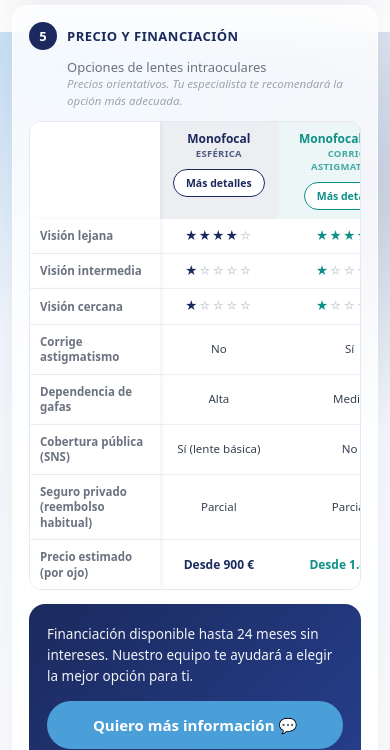
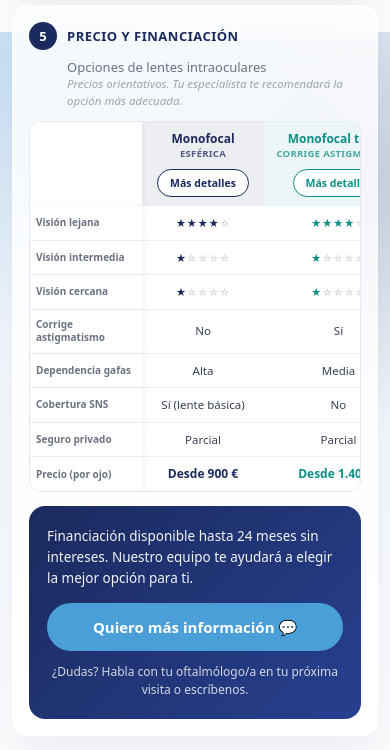
Before and after one commit to jalonso986/Eye-Care-Demo, a plain HTML site: page index.html in a window 390 px wide. Shown: the part 2500-3250 px from the top of the page. Drawn offline with Linux system fonts and the light colour scheme.

Commit message:
fix: narrow sticky column in lens comparison table for mobile

```diff
--- a/data.js
+++ b/data.js
@@ -121,10 +121,10 @@ const LENSES = {
     'Visión intermedia',
     'Visión cercana',
     'Corrige astigmatismo',
-    'Dependencia de gafas',
-    'Cobertura pública (SNS)',
-    'Seguro privado (reembolso habitual)',
-    'Precio estimado (por ojo)'
+    'Dependencia gafas',
+    'Cobertura SNS',
+    'Seguro privado',
+    'Precio (por ojo)'
   ],
   /* One column per lens. `values` follows rowLabels order.
      Numeric value = star rating (out of 5); string = literal cell. */
--- a/index.html
+++ b/index.html
@@ -119,6 +119,13 @@
     .lens-cell { text-align:center; color:#374151; }
     .lens-stars { font-size:12px; letter-spacing:1px; white-space:nowrap; }
     .lens-price { font-weight:800; font-size:12px; white-space:nowrap; }
+
+    /* Mobile: cap the sticky row-label column to a fixed width so it
+       can't grow with content and crowd out the lens columns. */
+    @media (max-width:479px) {
+      .lens-table th.lens-sticky { width:7rem; min-width:7rem; max-width:7rem; font-size:0.625rem; padding:8px 6px; }
+      .lens-stars { font-size:10px; letter-spacing:0.5px; }
+    }
 
     /* Financing band + CTA (block 5) */
     .cta-band { background:linear-gradient(135deg,#1B2A5E 0%,#27408f 100%); border-radius:16px; padding:20px 18px; margin-top:14px; color:#fff; }
```
